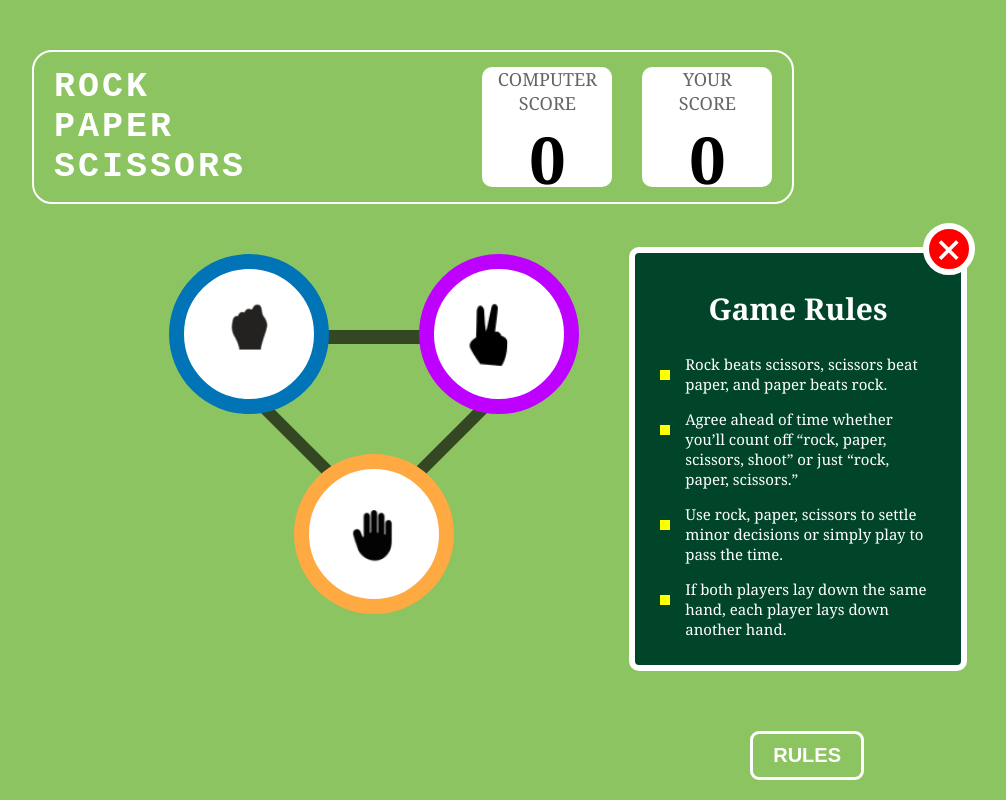
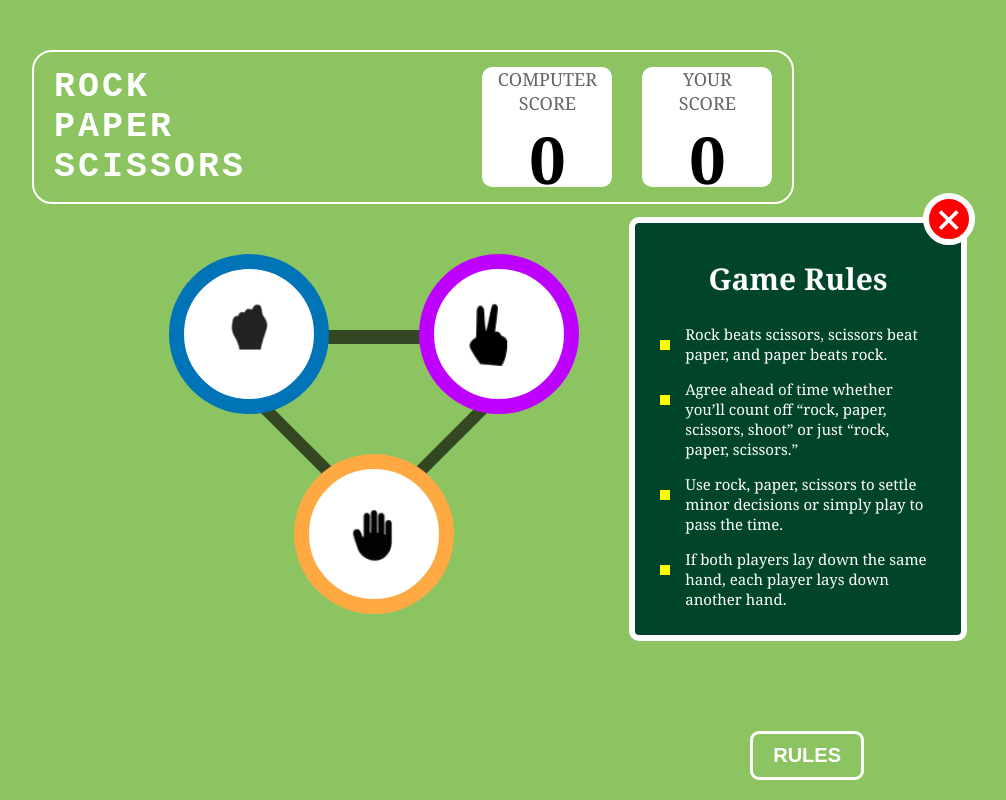
Before and after one commit to Soumya3110/Module_Test-Rock-Paper-Scissor-Game-, a plain HTML site: page index.html in a window 1280 px wide. Both pictures are taken after a click on the button "RULES". Shown: the whole page, without its empty margins (266-1272 px from the left). Drawn offline with Linux system fonts and the light colour scheme.

Commit message:
styles.css

```diff
--- a/styles.css
+++ b/styles.css
@@ -204,7 +204,7 @@ h3 {
     display: none;
     position: fixed;
     right: 25px;
-    top: 190px;
+    top: 160px;
 }
 
 .modal-content {
```
